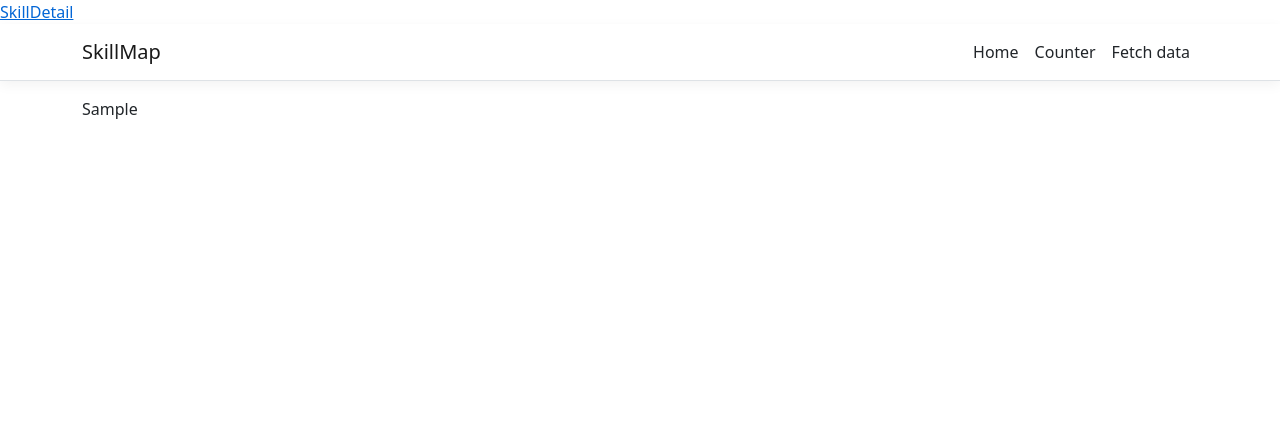
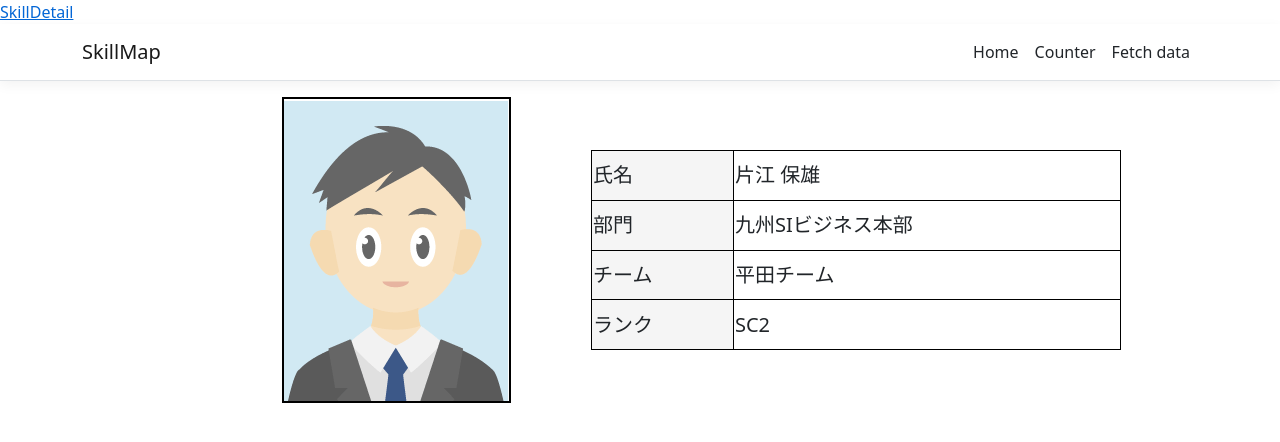
Before and after one commit to MasanaoSato123/SkillMap, a React (Create React App) app in the folder ClientApp/: page /skillDetail in a window 1280 px wide. Shown: the top 442 px of the page. Built offline with nearby package versions, Linux system fonts and the light colour scheme.

Commit message:
スキルマップ詳細画面　とりあえずコミット

```diff
--- a/ClientApp/src/components/skillDetail/index.js
+++ b/ClientApp/src/components/skillDetail/index.js
@@ -1,11 +1,37 @@
 import React, { Component } from 'react';
+import pic from '../../images/man.png';
 
 export class index extends Component {
 
+//一括コメントアウト Ctl+K, Ctl+C
+//整形 ctl+K, Ctl+D
+
     render() {
         return (
-            <div>
-                <p>Sample</p>
+            <div style={{ display: 'flex', paddingLeft: '200px' }} >
+                <div style={{ border: 'solid 2px #000000' }}>
+                    <img src={pic} />
+                </div>
+                <div style={{ display: 'flex', flexFlow: 'column', paddingLeft: '80px', justifyContent: 'center', fontSize: '20px' }}>
+                    <table style={{ border: 'solid 1px #000000', height: '200px' } }>
+                        <tr style={{ border: 'solid 1px #000000' }}>
+                            <td style={{ border: 'solid 1px #000000', backgroundColor: '#f5f5f5', paddingRight: '100px' }}>氏名</td>
+                            <td style={{ paddingRight: '300px' }}>片江 保雄</td>
+                        </tr>
+                        <tr style={{ border: 'solid 1px #000000' }}>
+                            <td style={{ border: 'solid 1px #000000', backgroundColor: '#f5f5f5' }}>部門</td>
+                            <td>九州SIビジネス本部</td>
+                        </tr>
+                        <tr style={{ border: 'solid 1px #000000' }}>
+                            <td style={{ border: 'solid 1px #000000', backgroundColor: '#f5f5f5' }}>チーム</td>
+                            <td>平田チーム</td>
+                        </tr>
+                        <tr style={{ border: 'solid 1px #000000' }}>
+                            <td style={{ border: 'solid 1px #000000', backgroundColor: '#f5f5f5' }}>ランク</td>
+                            <td>SC2</td>
+                        </tr>
+                    </table>
+                </div>
             </div>
         );
     }
```
Also changed, not shown: ClientApp/src/images/man.png (added).
